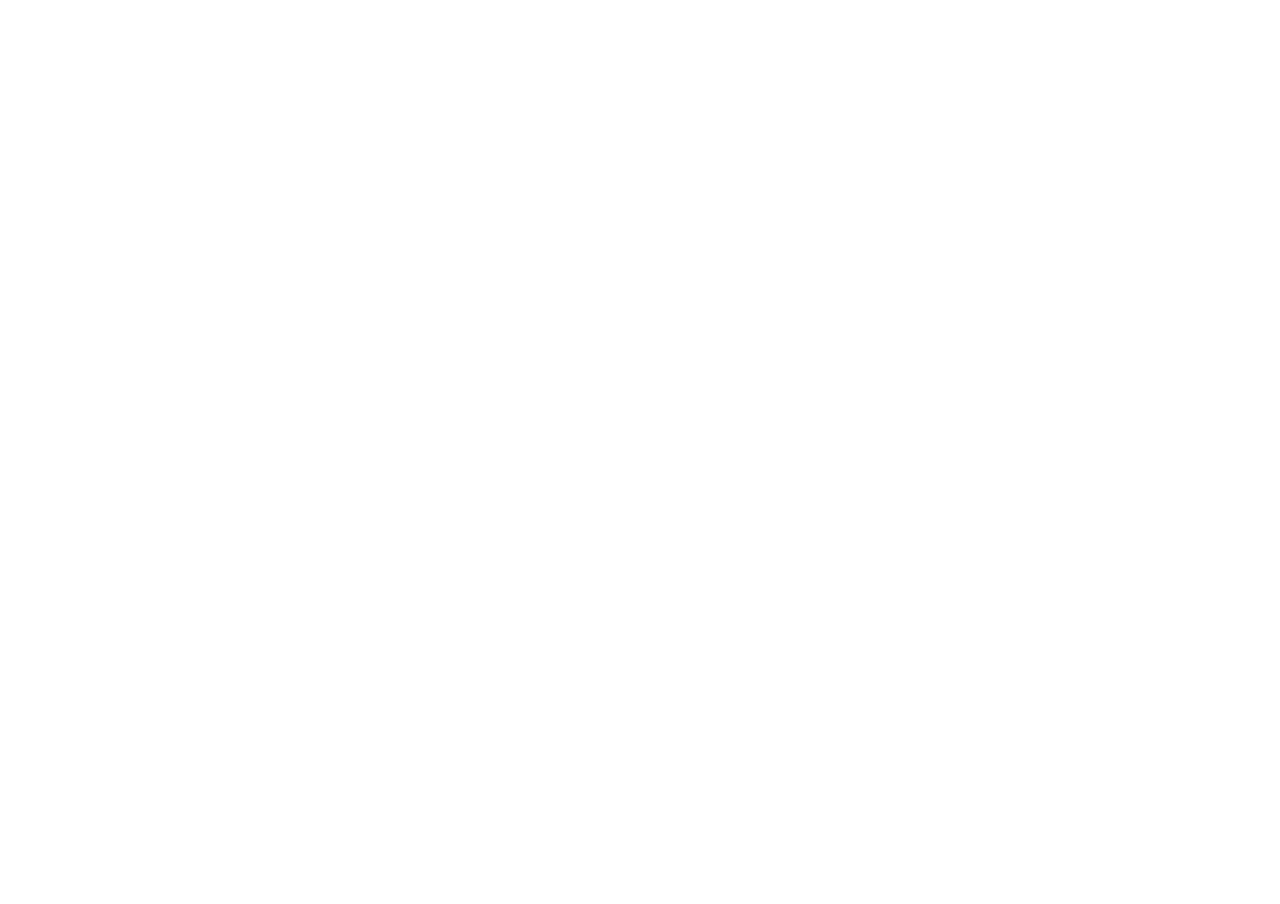
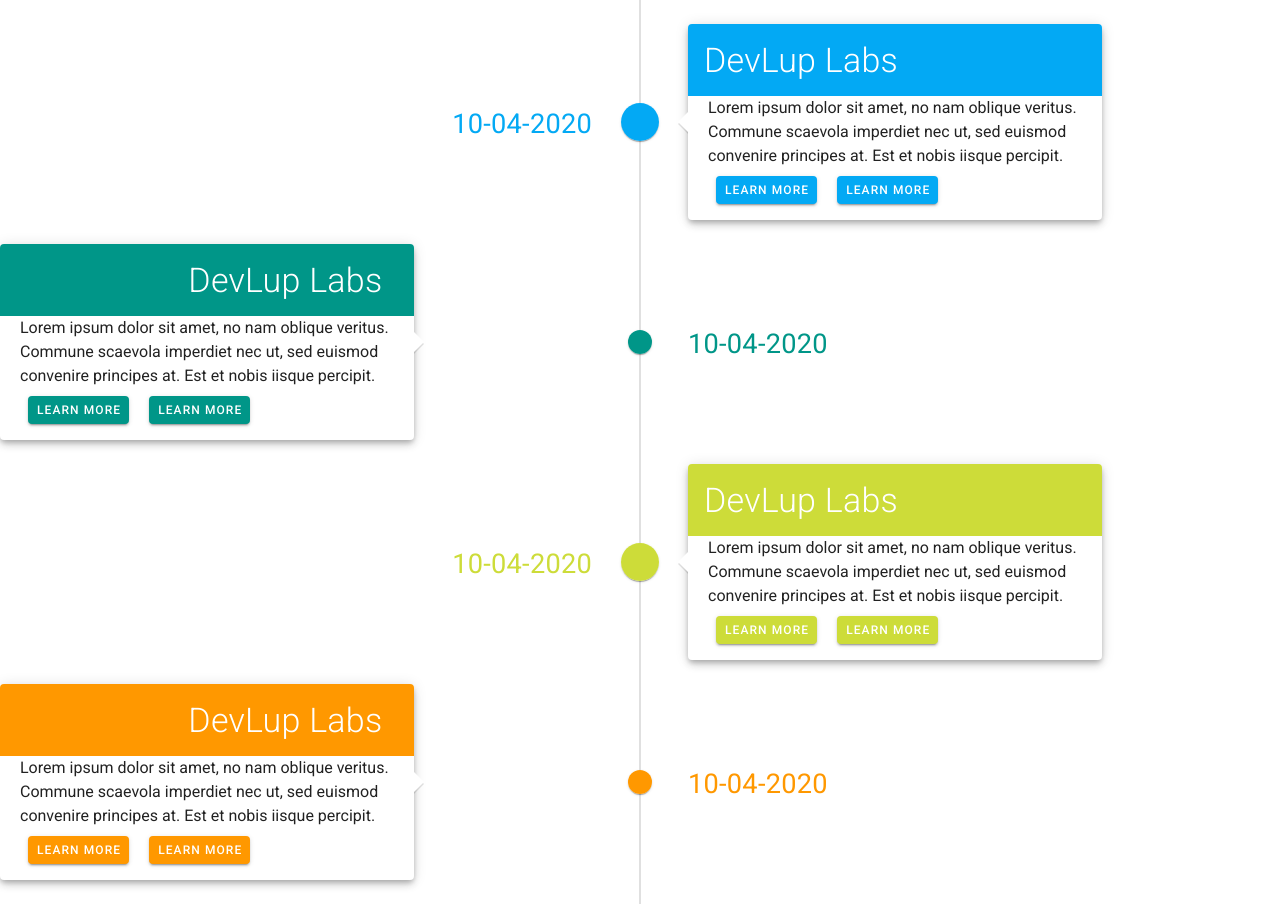
Before and after one commit to devlup-labs/devlup-labs.github.io, a Vue app in the folder frontend/: page /Timeline in a window 1280 px wide. Before the commit the page ends 800 px from the top, so only its background shows below. Built offline with nearby package versions, Linux system fonts and the light colour scheme.

Commit message:
timeline added

```diff
--- a/frontend/src/components/Timeline.vue
+++ b/frontend/src/components/Timeline.vue
@@ -7,7 +7,7 @@
         fill-dot
         center
       >
-        <span slot="opposite" ><h5 class="display-1 light-blue--text font-weight-light">2020</h5></span>
+        <span slot="opposite"><h5 class="display-1 light-blue--text"><small>10-04-2020</small></h5></span>
         <v-card class="elevation-5" max-width=70%>
           <v-card-title class="light-blue">
             <h2 class="display-1 white--text font-weight-light">DevLup Labs</h2>
@@ -32,7 +32,7 @@
         left
         small
       >
-        <span slot="opposite"><h5 class="display-1 teal--text font-weight-light">2020</h5></span>
+        <span slot="opposite"><h5 class="display-1 teal--text"><small>10-04-2020</small></h5></span>
         <v-card class="elevation-5" max-width=70% >
           <v-card-title class="teal justify-end">
             <h2 class="display-1 mr-4 white--text font-weight-light">DevLup Labs</h2>
@@ -54,7 +54,7 @@
         color="lime"
         fill-dot
         right
-      > <span slot="opposite" ><h5 class="display-1 lime--text font-weight-light">2020</h5></span>
+      > <span slot="opposite"><h5 class="display-1 lime--text"><small>10-04-2020</small></h5></span>
         <v-card class="elevation-5" max-width=70%>
             <v-card-title class="lime">
             <h2 class="display-1 white--text font-weight-light">DevLup Labs</h2>
@@ -79,7 +79,7 @@
         left
         small
       >
-        <span slot="opposite"><h5 class="display-1 orange--text font-weight-light">2020</h5></span>
+        <span slot="opposite"><h5 class="display-1 orange--text"><small>10-04-2020</small></h5></span>
         <v-card class="elevation-5" max-width=70% >
           <v-card-title class="orange justify-end">
             <h2 class="display-1 mr-4 white--text font-weight-light">DevLup Labs</h2>
--- a/frontend/src/router/index.js
+++ b/frontend/src/router/index.js
@@ -2,11 +2,11 @@
 import VueRouter from "vue-router";
 import Home from "../views/Home.vue";
 import Profile from "../views/Profile.vue";
+import Timeline from "../components/Timeline.vue";
 
 Vue.use(VueRouter);
 
-const routes = [
-  {
+const routes = [{
         path: "/",
         name: "Home",
         component: Home
@@ -15,6 +15,11 @@
         path: "/profile",
         name: "Profile",
         component: Profile
+    },
+    {
+        path: "/Timeline",
+        name: "Timeline",
+        component: Timeline
     }
 ];
 
```
Lines whose indentation alone changed are shown as unchanged.
